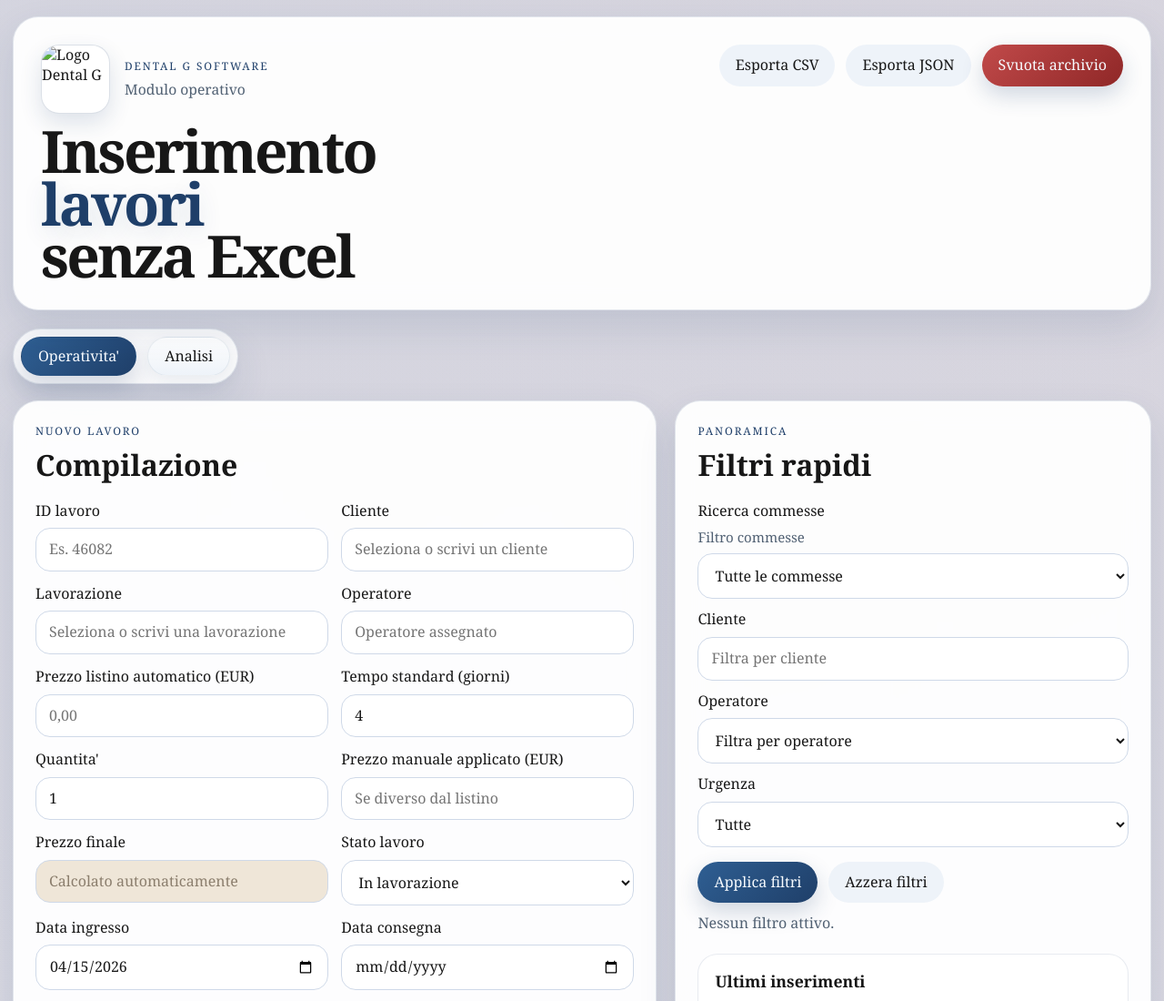
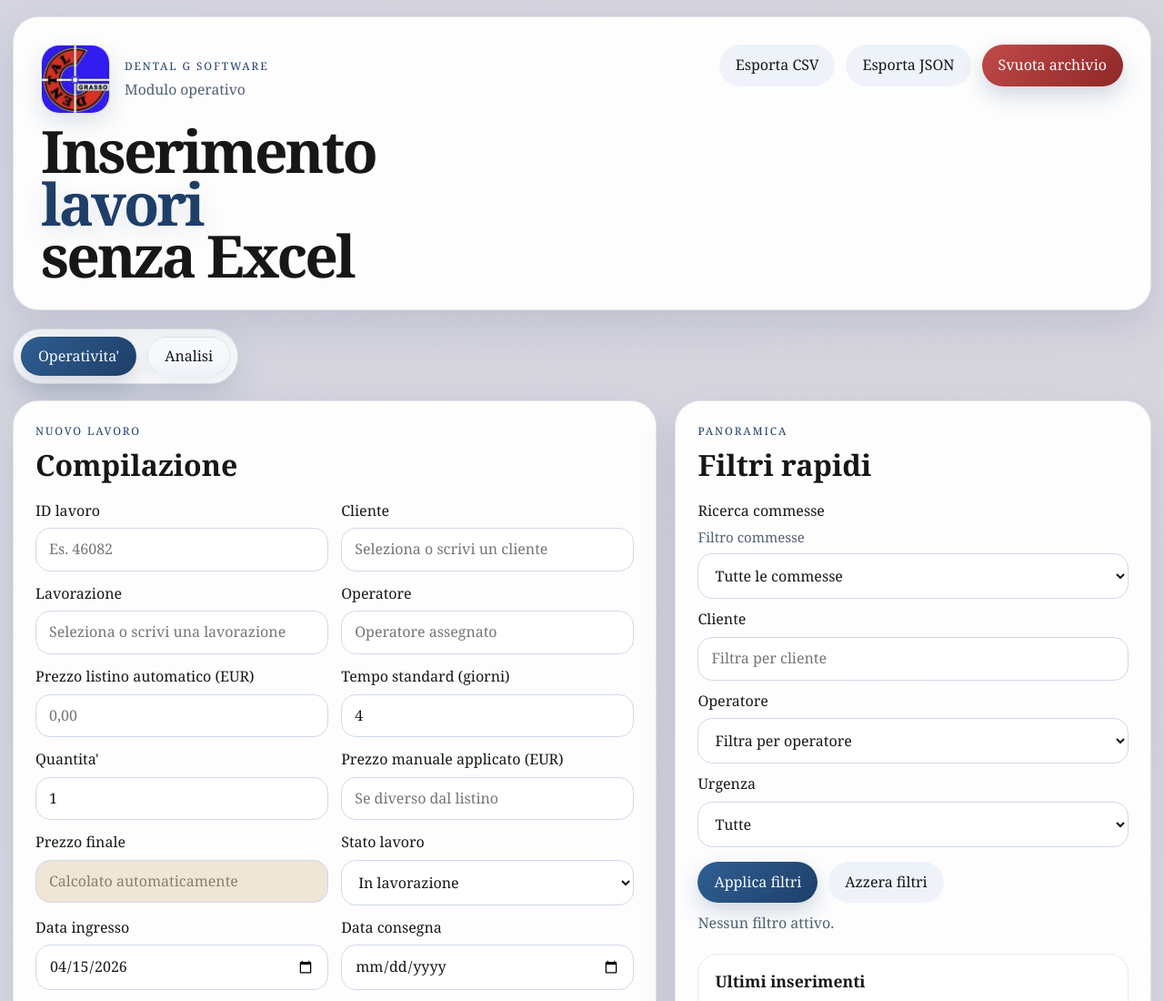
Before and after one commit to giuseppesperanza79-star/inserimento-lavori-senza-excel, a plain HTML site: page index.html in a window 1280 px wide. Shown: the top 1100 px of the page at 91% size. Drawn offline with Linux system fonts and the light colour scheme.

Commit message:
Update index.html

```diff
--- a/index.html
+++ b/index.html
@@ -11,7 +11,7 @@
     <header class="hero">
       <div class="hero-copy">
         <div class="hero-brand">
-          <img class="hero-logo" src="./assets/logo_dentalg.jpg" alt="Logo Dental G">
+          <img class="hero-logo" src="./logo_dentalg.jpg" alt="Logo Dental G">
           <div class="hero-brand-copy">
             <p class="eyebrow">Dental G Software</p>
             <p class="hero-kicker">Modulo operativo</p>
```
